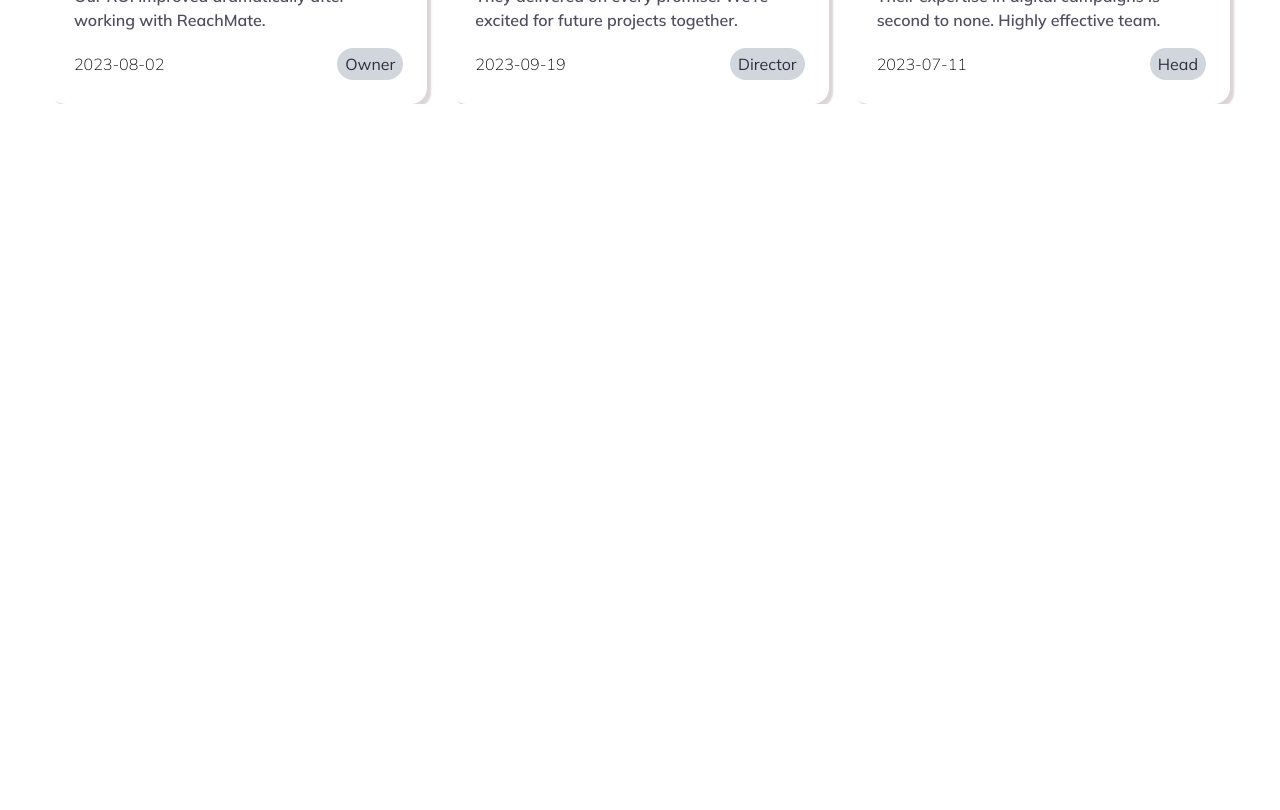
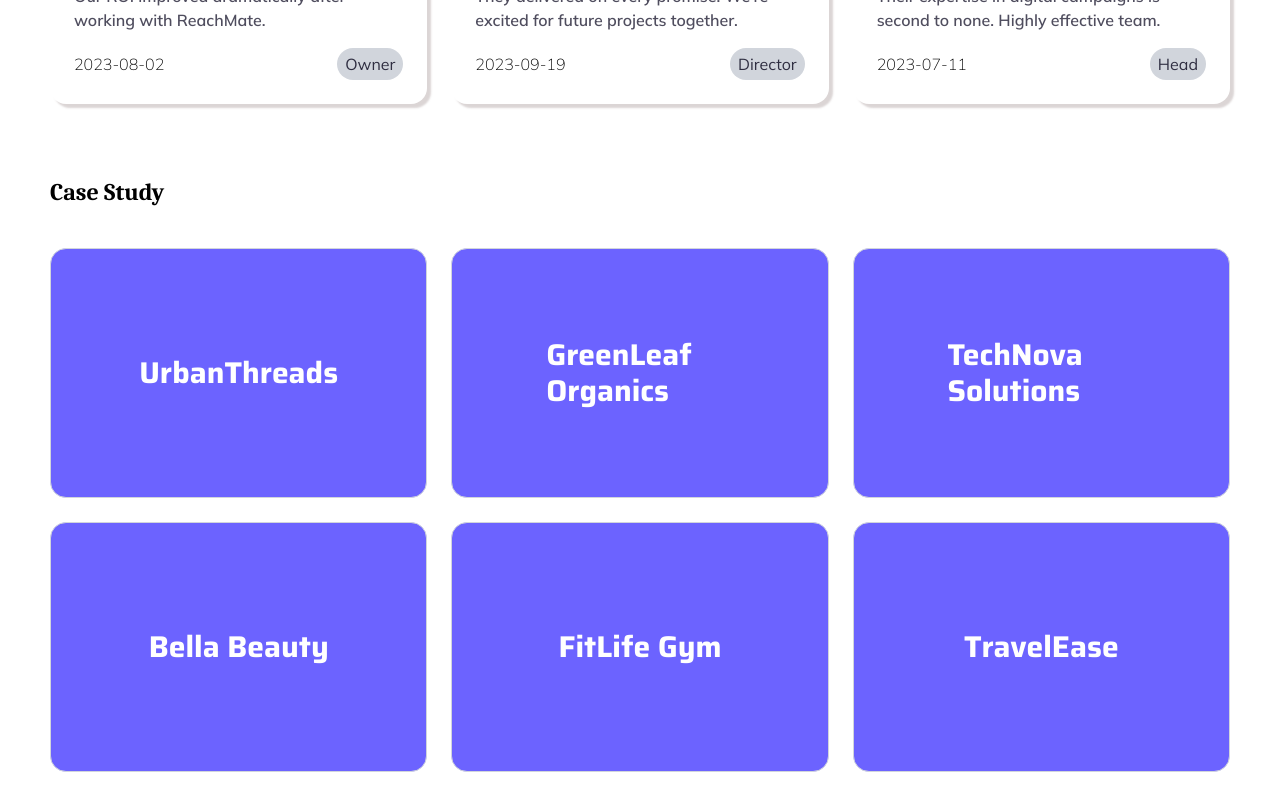
Before and after one commit to mohammedAliYusuf09/react-mate, a Next.js app: page / in a window 1280 px wide. Shown: the part 3360-4170 px from the top of the page. Before the commit the page ends 3464 px from the top, so only its background shows below. Built offline with nearby package versions, Linux system fonts and the light colour scheme.

Commit message:
adding portfolio section

```diff
--- a/app/globals.css
+++ b/app/globals.css
@@ -26,6 +26,10 @@
   @apply w-16 h-8  md:w-24 md:h-10;
 }
 
+
+.portfolio-hover-h2 {
+  @apply group-hover:top-5 group-hover:left-4 group-hover:translate-x-0 group-hover:translate-y-0 group-hover:text-gray-800;
+}
 
 body {
   background: var(--background);
--- a/app/page.tsx
+++ b/app/page.tsx
@@ -1,6 +1,7 @@
 import ClientLogo from "@/components/ClientLogo";
 import Hero from "@/components/Hero";
 import Navbar from "@/components/Navbar";
+import Portfolio from "@/components/Portfolio";
 import Services from "@/components/Services";
 import Testimonial from "@/components/Testimonial";
 import Why from "@/components/Why";
@@ -15,6 +16,7 @@ export default function Home() {
       <Services/>
       <Why/>
       <Testimonial/>
+      <Portfolio/>
     </>
   );
 }
--- /dev/null
+++ b/components/Portfolio.tsx
@@ -0,0 +1,56 @@
+import { Caladea } from "next/font/google";
+import PortfolioCart from "./PortfolioCart";
+
+const caladea = Caladea({
+  subsets: ["latin"],
+  weight: ["700"], // You can also add "italic", "700italic" if needed
+  display: "swap",
+});
+
+export interface PortfolioItem {
+  title: string;
+  description: string;
+}
+
+const portfolioItems: PortfolioItem[] = [
+  {
+    title: "UrbanThreads",
+    description: "We partnered with UrbanThreads to revamp their online presence through a targeted social media campaign and SEO optimization. Our digital marketing strategies increased their website traffic by 60% and boosted online sales.",
+  },
+  {
+    title: "GreenLeaf Organics",
+    description: "GreenLeaf Organics approached us to improve their digital footprint. By implementing content marketing, email automation, and paid ads, we helped them grow their subscriber base and achieve a 40% increase in monthly leads, resulting in higher conversions and customer retention.",
+  },
+  {
+    title: "TechNova Solutions",
+    description: "TechNova Solutions needed to generate more B2B leads. We developed a LinkedIn outreach strategy and optimized their landing pages, which resulted in a 3x increase in qualified leads and significantly improved their ROI from digital channels.",
+  },
+  {
+    title: "Bella Beauty",
+    description: "Bella Beauty wanted to launch a new product line. Our team executed an influencer marketing campaign and managed their PPC ads, leading to a successful product launch with a 75% increase in online engagement and a surge in first-month sales.",
+  },
+  {
+    title: "FitLife Gym",
+    description: "FitLife Gym sought to attract new members post-pandemic. We created a local SEO strategy and engaging video content for social media, which drove a 50% increase in membership sign-ups and enhanced their community presence.",
+  },
+  {
+    title: "TravelEase",
+    description: "TravelEase needed to recover bookings after travel restrictions eased. We designed a retargeting ad campaign and refreshed their website content, resulting in a 2x increase in bookings and improved customer trust in their brand.",
+  },
+];
+
+function Portfolio() {
+  return (
+    <div className="responsive-container py-10">
+      <h2 className={`${caladea.className} text-2xl `}>Case Study</h2>
+
+      <div className="grid grid-cols-1 sm:grid-cols-2 md:grid-cols-2 lg:grid-cols-3 gap-6 md:mt-10 mt-6 items-center justify-center">
+        {portfolioItems.map((item, idx) => (
+          <PortfolioCart key={idx} info={item} />
+        ))}
+      </div>
+    </div>
+  )
+}
+
+export default Portfolio
--- /dev/null
+++ b/components/PortfolioCart.tsx
@@ -0,0 +1,37 @@
+import CharityWhite from "@/public/assets/charity-white.png"
+import CharityBlack from "@/public/assets/charity-black.png"
+import Image from "next/image"
+import { Mulish, Saira } from "next/font/google";
+import { PortfolioItem } from "./Portfolio";
+
+
+const mulish = Mulish({
+  subsets: ['latin'],
+  weight: ['400', '600', '700'], // Add weights you plan to use
+  display: 'swap',
+});
+
+const saira = Saira({
+  subsets: ['latin'],
+  weight: ['400', '600', '700'], // Add weights you plan to use
+  display: 'swap',
+});
+
+function PortfolioCart({info} : {info : PortfolioItem}) {
+  return (
+    <div className="bg-[#6C63FF] h-[250px] relative rounded-2xl group border border-gray-300 p-4 hover:bg-white hover:shadow-2xl transition-all duration-300 ">
+
+
+      <h2 className={`${saira.className} absolute text-3xl text-white font-bold top-1/2 left-1/2 -translate-x-1/2 -translate-y-1/2 portfolio-hover-h2 transition-all duration-300`}>{info.title}</h2>
+
+      <p className={`hidden ${mulish.className} font-semibold group-hover:pt-12 text-[#5A5968] group-hover:block transition-all duration-300`}>
+        {info.description}
+      </p>
+
+    </div>
+  )
+}
+
+export default PortfolioCart
+
+// bg-[#6C63FF]
--- a/components/Testimonial.tsx
+++ b/components/Testimonial.tsx
@@ -148,7 +148,7 @@ const testimonials: TestimonialItem[] = [
 
 function Testimonial() {
   return (
-    <div className="responsive-container">
+    <div className="responsive-container mb-8">
       <div className="px-10 md:flex">
         <div className="md:w-[50%]">
           <DarkHeading>
--- a/components/TestimonialCart.tsx
+++ b/components/TestimonialCart.tsx
@@ -1,5 +1,4 @@
 import { Mulish } from "next/font/google";
-import ClientP from "@/public/assets/clients-image/client1.png"
 import Image from "next/image";
 import { TestimonialItem } from "./Testimonial";
 
```
Also changed, not shown: public/assets/charity-black.png (added), public/assets/charity-white.png (added).
